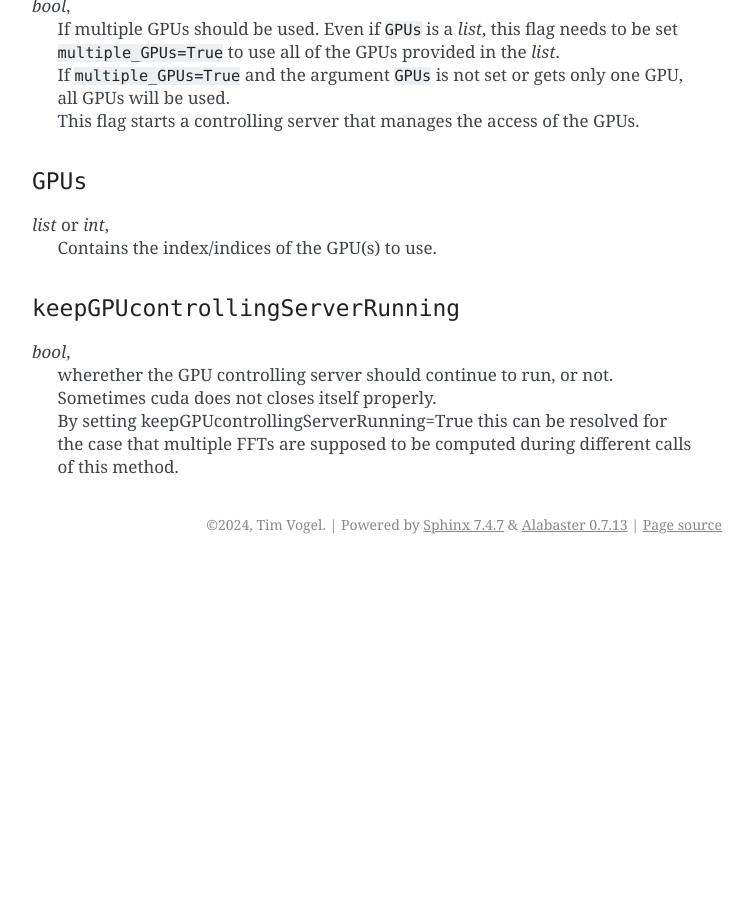
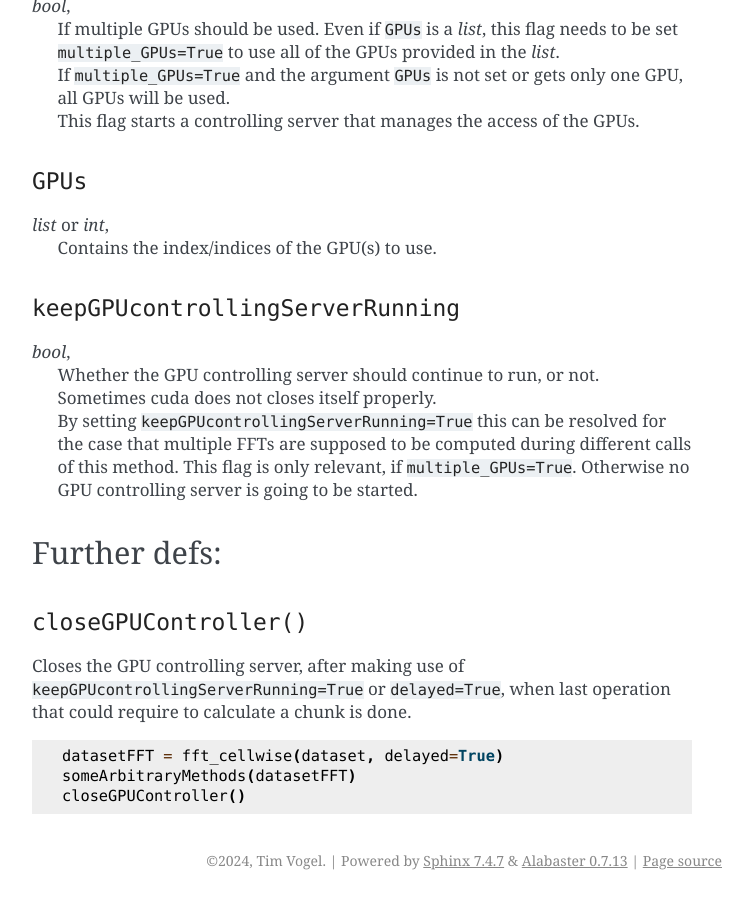
Before and after one commit to timvgl/CuXRFT, a Sphinx documentation site: the page built from docs/source/usage.rst, in a window 1280 px wide and 900 px high, scrolled down 2798 px. Shown: the whole window, without its empty margins (388-1141 px from the left). Built offline with Sphinx 7.4.7, drawn with Linux system fonts in a browser that asks for light colours; before the commit the page ends 3362 px from its top, so only the background shows below that; some of the changed text lies outside the part shown.

Commit message:
Update usage.rst

```diff
--- a/docs/source/usage.rst
+++ b/docs/source/usage.rst
@@ -119,6 +119,20 @@ Arguments that can be passed to the definitions
 ``keepGPUcontrollingServerRunning``
 """""""""""""""""""""""""""""""""""
 | *bool*,
-|   wherether the GPU controlling server should continue to run, or not. Sometimes cuda does not closes itself properly.
-|   By setting keepGPUcontrollingServerRunning=True this can be resolved for the case that multiple FFTs are supposed to be computed during different calls
-|   of this method.
+|   Whether the GPU controlling server should continue to run, or not. Sometimes cuda does not closes itself properly.
+|   By setting ``keepGPUcontrollingServerRunning=True`` this can be resolved for the case that multiple FFTs are supposed to be computed during different calls
+|   of this method. This flag is only relevant, if ``multiple_GPUs=True``. Otherwise no GPU controlling server is going to be started.
+
+Further defs:
+-------------
+
+``closeGPUController()``
+""""""""""""""""""""""""
+
+|   Closes the GPU controlling server, after making use of ``keepGPUcontrollingServerRunning=True`` or ``delayed=True``, when last operation that could require to calculate a chunk is done.
+
+.. code-block:: python
+
+   datasetFFT = fft_cellwise(dataset, delayed=True)
+   someArbitraryMethods(datasetFFT)
+   closeGPUController()
```
